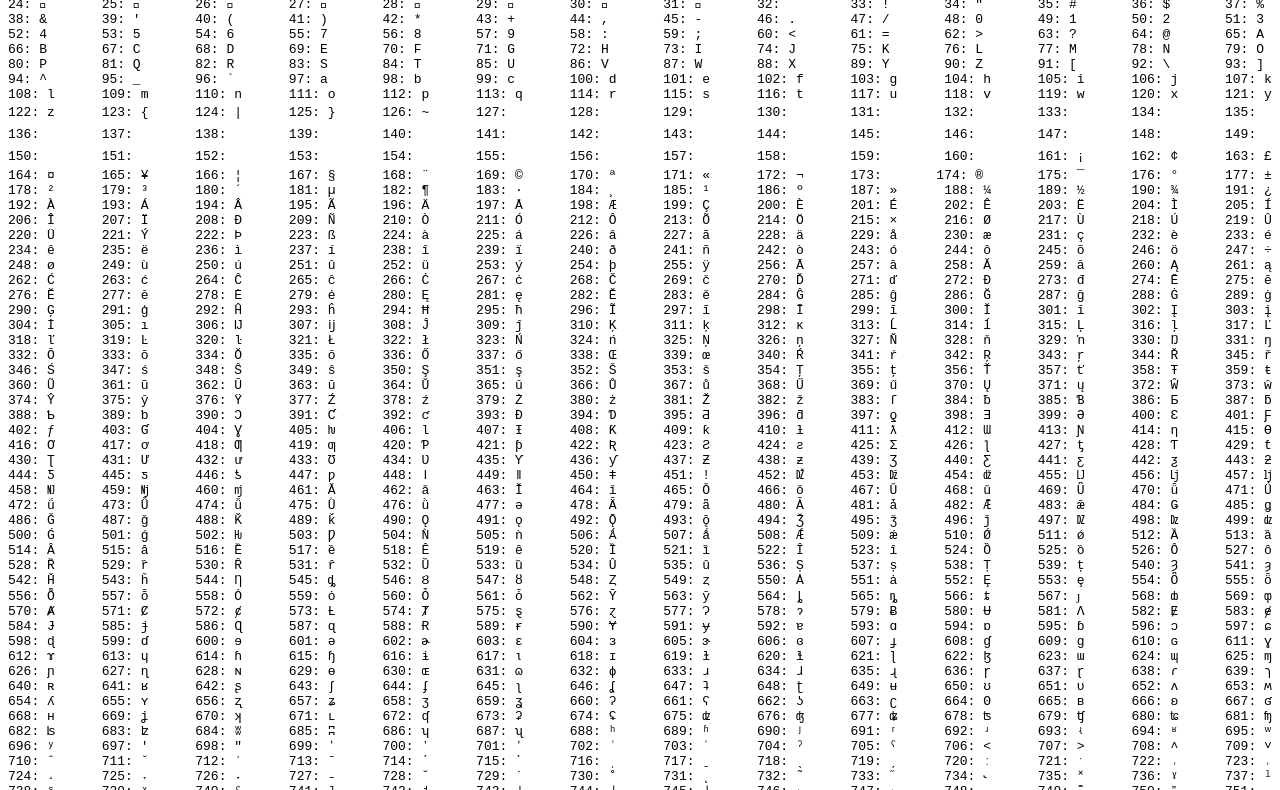
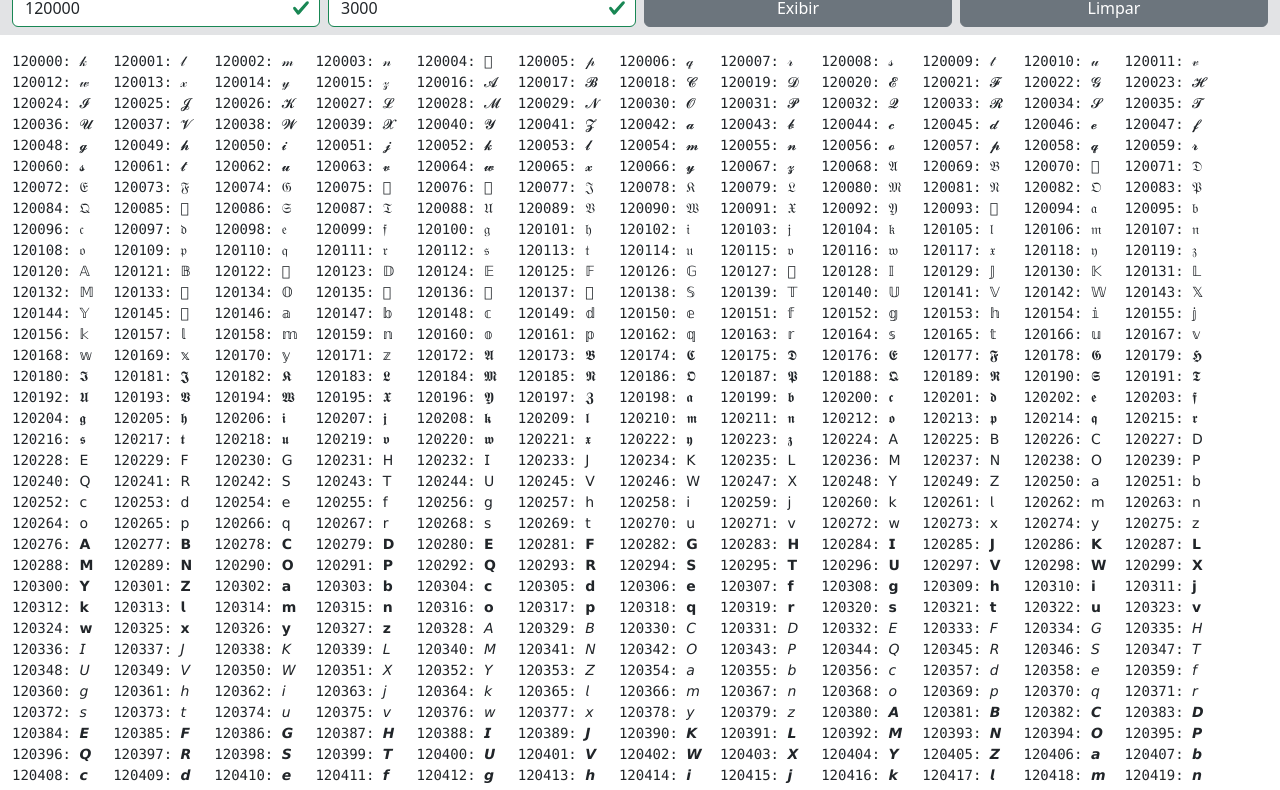
Before and after one commit to ValerioHasman/WebIdeias, a plain HTML site: page CaracAll/index.html in a window 1280 px wide. Shown: the part 75-865 px from the top of the page. Drawn offline with nearby package versions, Linux system fonts and the light colour scheme.

Commit message:
Controles, aparência

```diff
--- /dev/null
+++ b/CaracAll/componentes/Button.js
@@ -0,0 +1,12 @@
+import NReact from "../../NReact.js";
+import Div from "./Div.js";
+
+/**
+ * @param {HTMLButtonElement} props
+ * @param {...HTMLElement|string} list
+ */
+export default function Button(props = {}, ...list) {
+  const button = Div({ className: "col d-grid" }, NReact("button", props, list));
+  button.firstChild.classList.add("btn");
+  return button;
+}
--- /dev/null
+++ b/CaracAll/componentes/Div.js
@@ -0,0 +1,10 @@
+import NReact from "../../NReact.js";
+
+/**
+ * @param {HTMLDivElement} props
+ * @param {...HTMLElement|string} list
+ */
+export default function Div(props = {}, ...list) {
+  const div = NReact("div", props, list);
+  return div;
+}
--- /dev/null
+++ b/CaracAll/componentes/Form.js
@@ -0,0 +1,10 @@
+import NReact from "../../NReact.js";
+
+/**
+ * @param {HTMLFormElement} props
+ * @param {...HTMLElement|string} list
+ */
+export default function Form(props = {}, ...list) {
+  const form = NReact("form", props, [NReact("fieldset", {}, list)]);
+  return form;
+}
--- a/CaracAll/componentes/Input.js
+++ b/CaracAll/componentes/Input.js
@@ -1,10 +1,12 @@
 import NReact from "../../NReact.js";
+import Div from "./Div.js";
 
 /**
  * @param {HTMLInputElement} props
  * @param {...HTMLElement|string} list
  */
 export default function Input(props = {}, ...list) {
-  const input = NReact("input", props, list);
+  const input = Div({ className: "col-md col-6" }, NReact("input", props, list));
+  input.firstChild.classList.add("form-control", "was-validated");
   return input;
 }
--- /dev/null
+++ b/CaracAll/componentes/Titulo.js
@@ -0,0 +1,14 @@
+import NReact, { Urli } from "../../NReact.js";
+import Div from "./Div.js";
+
+/**
+ * @param {HTMLFormElement} props
+ * @param {...HTMLElement|string} list
+ */
+export default function Titulo(props = {}, ...list) {
+  const titulo = Div({ className: "pt-2 container-fluid bg-secondary-subtle" },
+    NReact("img", { src: Urli("CaracAll/favicon.png"), style: {width: "2rem", float: "left", marginRight: "1rem"} }),
+    NReact("h1", { className: "m-0" }, list)
+  )
+  return titulo;
+}
--- a/CaracAll/index.html
+++ b/CaracAll/index.html
@@ -4,12 +4,11 @@
   <meta charset="UTF-8" />
   <meta name="viewport" content="width=device-width, initial-scale=1.0" />
   <title>CaracAll</title>
-  <link rel="shortcut" href="favicon.png" type="image/png" />
+  <link href="https://cdn.jsdelivr.net/npm/bootstrap@5.3.3/dist/css/bootstrap.min.css" rel="stylesheet" integrity="sha384-QWTKZyjpPEjISv5WaRU9OFeRpok6YctnYmDr5pNlyT2bRjXh0JMhjY6hW+ALEwIH" crossorigin="anonymous" />
+  <script src="https://cdn.jsdelivr.net/npm/bootstrap@5.3.3/dist/js/bootstrap.bundle.min.js" integrity="sha384-YvpcrYf0tY3lHB60NNkmXc5s9fDVZLESaAA55NDzOxhy9GkcIdslK1eN7N6jIeHz" crossorigin="anonymous" defer></script>
+  <link rel="shortcut icon" href="favicon.png" type="image/png" />
   <link rel="stylesheet" href="style.css" />
   <script type="module" src="script.js"></script>
 </head>
-<body>
-  <header></header>
-  <section></section>
-</body>
+<body></body>
 </html>
--- a/CaracAll/painel/Header.js
+++ b/CaracAll/painel/Header.js
@@ -6,5 +6,6 @@ import NReact from "../../NReact.js";
  */
 export default function Header(props = {}, ...list) {
   const header = NReact("header", props, list);
+  header.classList.add("py-2", "sticky-top", "container-fluid", "bg-secondary-subtle");
   return header;
 }
--- a/CaracAll/painel/Section.js
+++ b/CaracAll/painel/Section.js
@@ -6,5 +6,6 @@ import NReact from "../../NReact.js";
  */
 export default function Section(props = {}, ...list) {
   const section = NReact("pre", props, list);
+  section.classList.add("container-fluid", "py-3");
   return section;
 }
--- a/CaracAll/script.js
+++ b/CaracAll/script.js
@@ -1,41 +1,76 @@
 import NReact from "../NReact.js";
+import Button from "./componentes/Button.js";
+import Div from "./componentes/Div.js";
+import Form from "./componentes/Form.js";
 import Input from "./componentes/Input.js";
+import Titulo from "./componentes/Titulo.js";
 import Header from "./painel/Header.js";
 import Section from "./painel/Section.js";
 
-let intervalo = 3000;
-
-const menu = Header({},
+document.body.append(Div({},
+  Titulo({}, "CaracAll"),
+  Header({},
+    Form({ className: "was-validated", firstChild: { className: "row g-2" }, onsubmit: recalcular },
       Input({
+        name: "inicio",
         inputMode: "numeric",
         type: "number",
-    onchange: function () {
-      exibir(this.value);
-    }
+        value: "120000",
+        placeholder: "Iníciar em…",
+        max: 1114111,
+        min: 0,
+        required: true,
       }),
       Input({
+        name: "intervalo",
         inputMode: "numeric",
         type: "number",
-    onchange: function () {
-      intervalo = Number.parseInt(this.value);
+        value: "3000",
+        placeholder: "Intervalo de…",
+        max: 10000,
+        min: 0,
+        required: true,
+      }),
+      Button({
+        className: "btn-secondary",
+        type: "submit",
+        id: "enviar"
+      }, "Exibir"),
+      Button({
+        onclick: remover,
+        className: "btn-secondary",
+        type: "button"
+      }, "Limpar")
+    ),
+  ),
+  Section({ style: { tabSize: 12, whiteSpace: "pre-wrap" }, id: "container" })
+));
+
+
+/** @param {PointerEvent} event */
+function recalcular(event) {
+  event.preventDefault();
+  const formData = new FormData(event.target);
+  event.target.firstChild.disabled = true;
+  setTimeout(() => {
+    exibir(formData.get("inicio"), formData.get("intervalo"));
+    event.target.firstChild.disabled = false;
+  }, 100);
 }
-  }),
-  NReact("button", { onclick: remover }, "Limpar!")
-);
 
-const container = Section({ style: { tabSize: 12, whiteSpace: "pre-wrap" } });
+FormData
 
-exibir();
-
-function exibir(next = 0) {
+function exibir(next = 0, intervalo = 0) {
   next = Number.parseInt(next);
+  intervalo = Number.parseInt(intervalo);
   remover();
-  for (let i = next; i <= (next + intervalo); i++) {
+  for (let i = next; i <= (next + intervalo) && i < 1114112; i++) {
     container.append(
       `${i}: ${String.fromCodePoint(i)}\t`
     )
   }
 }
+
 
 function remover() {
   for (const text of container.childNodes) {
@@ -46,5 +81,4 @@ function remover() {
   }
 }
 
-document.body.append(menu);
-document.body.append(container);
+enviar.click();
```
Lines whose indentation alone changed are shown as unchanged.
